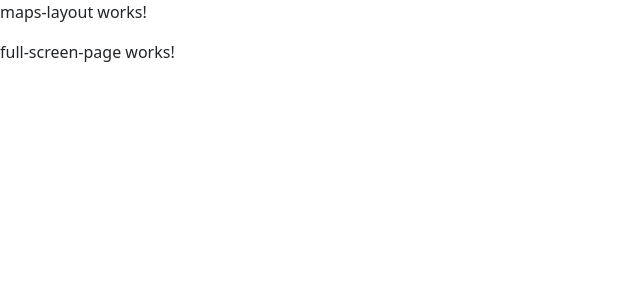
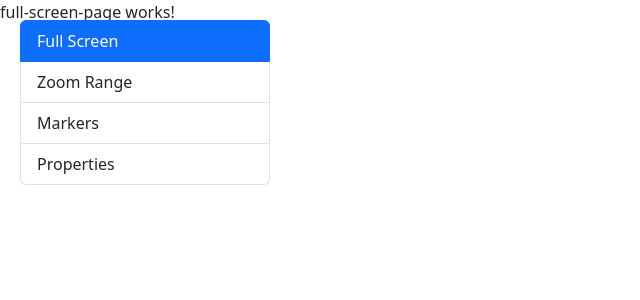
Before and after one commit to jhongmez/LocalizationApp, an Angular app: page /maps/fullscreen in a window 1280 px wide. Shown: the top 300 px of the page, without its empty margins (0-640 px from the left). Built offline with nearby package versions, Linux system fonts and the light colour scheme.

Commit message:
Add list side menu and interface

```diff
--- a/src/app/maps/components/side-menu/side-menu.component.html
+++ b/src/app/maps/components/side-menu/side-menu.component.html
@@ -1 +1,9 @@
-<p>site-menu works!</p>
+<ul class="list-group">
+	<li
+		*ngFor="let item of menuItems"
+		[routerLink]="[ item.route ]"
+		routerLinkActive="active"
+		class="list-group-item">
+		{{ item.name }}
+	</li>
+</ul>
--- a/src/app/maps/components/side-menu/side-menu.component.scss
+++ b/src/app/maps/components/side-menu/side-menu.component.scss
@@ -0,0 +1,4 @@
+li {
+   cursor: pointer;
+   transition: 0.3s all;
+}
--- a/src/app/maps/components/side-menu/side-menu.component.ts
+++ b/src/app/maps/components/side-menu/side-menu.component.ts
@@ -1,10 +1,18 @@
 import { Component } from '@angular/core';
+import { MenuItemI } from '../../interfaces/menu-item-i';
 
 @Component({
-  selector: 'maps-side-menu',
-  templateUrl: './side-menu.component.html',
-  styleUrls: ['./side-menu.component.scss']
+	selector: 'maps-side-menu',
+	templateUrl: './side-menu.component.html',
+	styleUrls: ['./side-menu.component.scss']
 })
 export class SideMenuComponent {
 
+	public menuItems: MenuItemI[] = [
+		{ route: '/maps/fullscreen', 	name: 'Full Screen' },
+		{ route: '/maps/zoom-range', 	name: 'Zoom Range' },
+		{ route: '/maps/markers', 		name: 'Markers' },
+		{ route: '/maps/properties', 	name: 'Properties' },
+	];
+
 }
--- /dev/null
+++ b/src/app/maps/interfaces/menu-item-i.ts
@@ -0,0 +1,4 @@
+export interface MenuItemI {
+	name: string
+	route: string;
+}
--- a/src/app/maps/layout/maps-layout/maps-layout.component.html
+++ b/src/app/maps/layout/maps-layout/maps-layout.component.html
@@ -1,2 +1,3 @@
-<p>maps-layout works!</p>
+<maps-side-menu/>
+
 <router-outlet />
--- a/src/app/maps/layout/maps-layout/maps-layout.component.scss
+++ b/src/app/maps/layout/maps-layout/maps-layout.component.scss
@@ -0,0 +1,7 @@
+maps-side-menu {
+   position: fixed;
+   top: 20px;
+   left: 20px;
+   z-index: 999;
+   width: 250px;
+}
```
